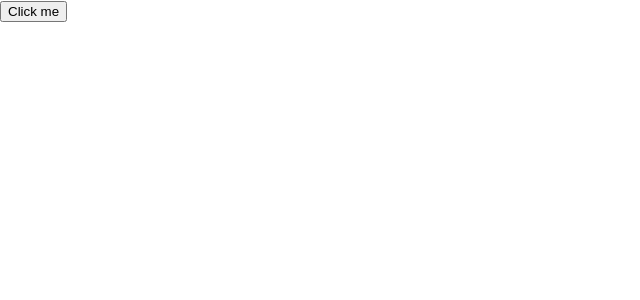
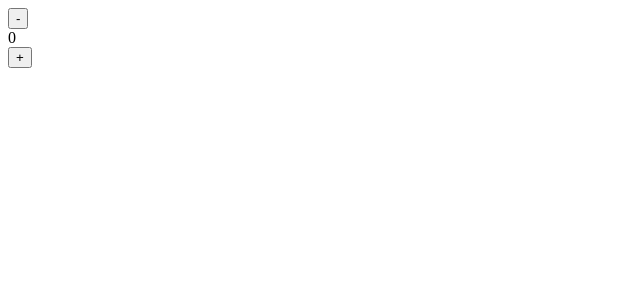
Before and after one commit to PriyaBihani/todo, a React (Create React App) app in the folder client/: page / in a window 1280 px wide. Shown: the top 300 px of the page, without its empty margins (0-640 px from the left). Built offline with nearby package versions, Linux system fonts and the light colour scheme.

Commit message:
State in react

```diff
--- a/client/src/App.js
+++ b/client/src/App.js
@@ -1,44 +1,27 @@
+import { useState } from "react";
 import Header from "./components/Header";
 import TodoList from "./components/TodoList";
 import Footer from "./components/Footer";
 
-// const Greeting = ({ userName, age }) => {
-//   // console.log(props);
-//   return (
-//     <h1>
-//       Hello, {userName}. I am {age} years old
-//     </h1>
-//   );
-// };
+function App() {
+  const [count, setCount] = useState(0);
 
-const Toggle = ({ isSwitchOn }) => {
-  return <div>{isSwitchOn ? <h1>ON</h1> : <h1>OFF</h1>}</div>;
-};
+  const handleInc = () => {
+    setCount(count + 1);
+    console.log(count);
+  };
 
-const Button = ({ handleClick }) => {
-  return <button onClick={handleClick}>Click me</button>;
-};
-
-function App() {
-  const userName = "Deepak";
-  const age = 10;
-
-  const isSwitchOn = false;
-
-  const handleClick = () => {
-    alert("clicked");
+  const handleDec = () => {
+    setCount((prevVal) => prevVal - 1);
+    console.log(count);
   };
 
   return (
     <div className="App">
-      {/* <Toggle isSwitchOn={isSwitchOn} /> */}
-
-      <Button handleClick={handleClick} />
-
-      {/* <Greeting userName={userName} age={age} /> */}
-      {/* <Header />
-      <TodoList />
-      <Footer /> */}
+      <button onClick={handleDec}> - </button>
+      <br />
+      {count} <br />
+      <button onClick={handleInc}> + </button>
     </div>
   );
 }
--- a/client/src/index.css
+++ b/client/src/index.css
@@ -1,4 +1,4 @@
-body {
+/* body {
   margin: 0;
   font-family: -apple-system, BlinkMacSystemFont, 'Segoe UI', 'Roboto', 'Oxygen',
     'Ubuntu', 'Cantarell', 'Fira Sans', 'Droid Sans', 'Helvetica Neue',
@@ -10,4 +10,4 @@ body {
 code {
   font-family: source-code-pro, Menlo, Monaco, Consolas, 'Courier New',
     monospace;
-}
+} */
```
